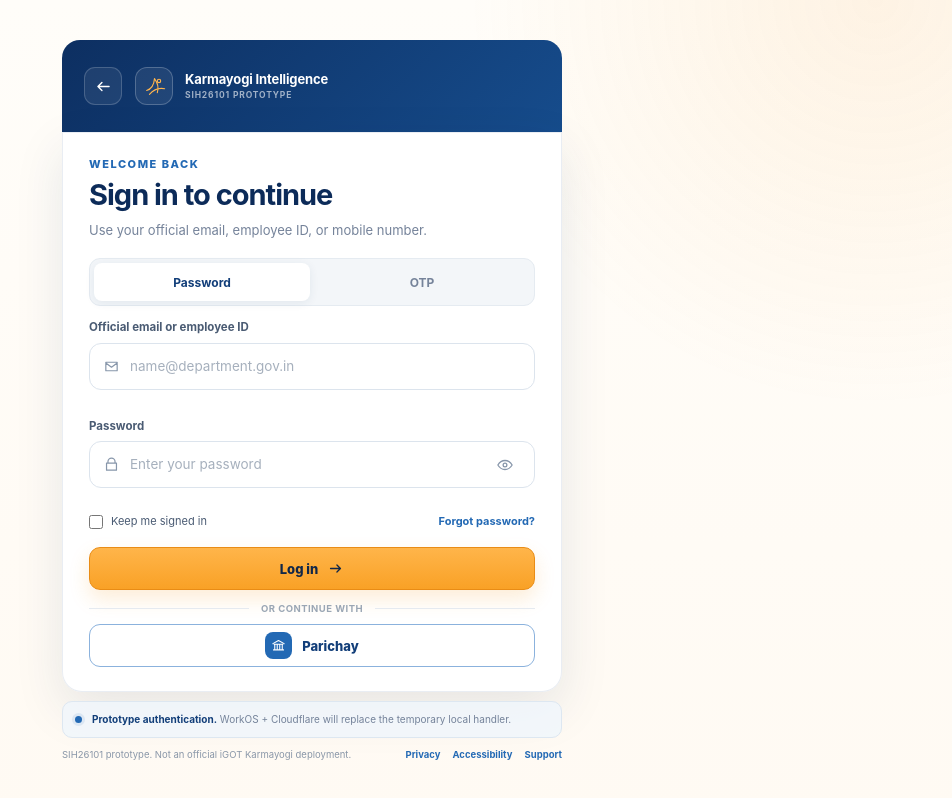
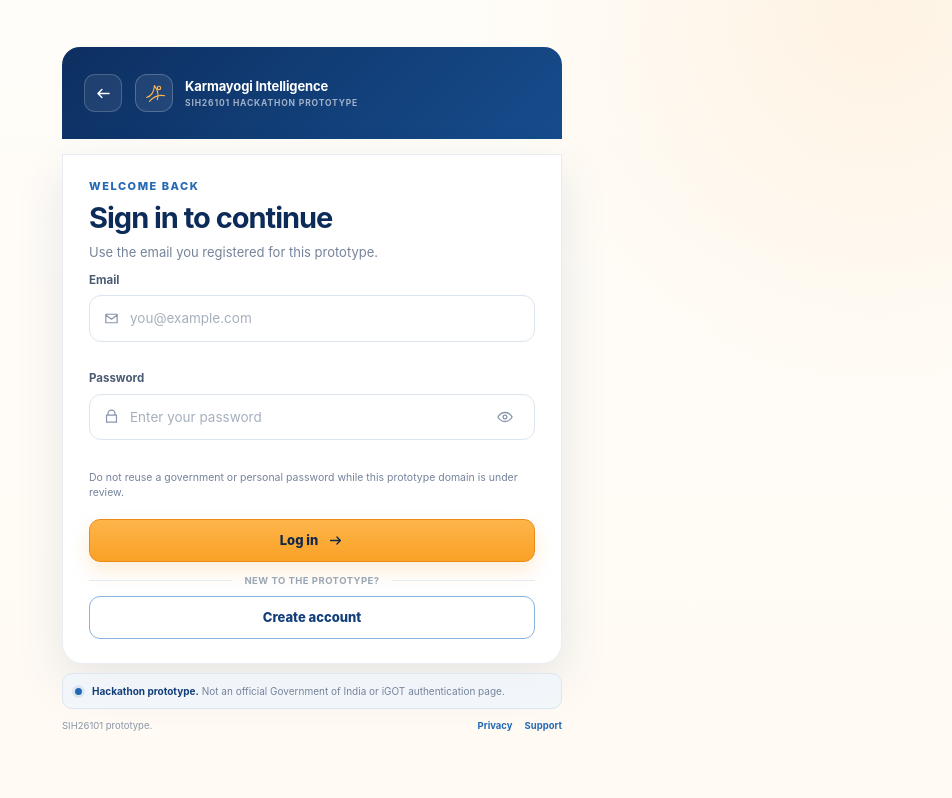
Before and after one commit to stoicsatvik/SIH26101, a website: page sih-ai-learning-platform/frontend/login.html in a window 1280 px wide. Shown: the whole page, without its empty margins (328-1280 px from the left). Drawn offline with Linux system fonts and the light colour scheme.

Commit message:
Make login explicitly prototype-branded and backend-ready

```diff
--- a/sih-ai-learning-platform/frontend/login.html
+++ b/sih-ai-learning-platform/frontend/login.html
@@ -3,8 +3,8 @@
 <head>
   <meta charset="UTF-8" />
   <meta name="viewport" content="width=device-width, initial-scale=1.0" />
-  <meta name="description" content="SIH26101 official access login prototype." />
-  <title>Login | Karmayogi Intelligence</title>
+  <meta name="description" content="SIH26101 hackathon prototype sign-in." />
+  <title>Sign in | SIH26101</title>
   <link rel="stylesheet" href="./styles.css" />
   <link rel="stylesheet" href="./alignment-fixes.css" />
 </head>
@@ -14,47 +14,28 @@
       <a class="mobile-back-link" href="./index.html" aria-label="Back to home">
         <svg viewBox="0 0 24 24" aria-hidden="true"><path d="M19 12H5M10 7l-5 5 5 5" /></svg>
       </a>
-
-      <a class="brand-lockup standalone-brand-lockup" href="./index.html" aria-label="Karmayogi Intelligence home">
-        <span class="brand-mark" aria-hidden="true">
-          <svg viewBox="0 0 48 48">
-            <path d="M10 31c8-2 13-10 14-21 6 8 8 16 5 25" />
-            <path d="M15 38c8-9 17-12 27-10" />
-            <circle cx="32" cy="14" r="3" />
-          </svg>
-        </span>
-        <span class="brand-name">
-          <strong>Karmayogi Intelligence</strong>
-          <small>SIH26101 Prototype</small>
-        </span>
+      <a class="brand-lockup standalone-brand-lockup" href="./index.html" aria-label="SIH26101 home">
+        <span class="brand-mark" aria-hidden="true"><svg viewBox="0 0 48 48"><path d="M10 31c8-2 13-10 14-21 6 8 8 16 5 25" /><path d="M15 38c8-9 17-12 27-10" /><circle cx="32" cy="14" r="3" /></svg></span>
+        <span class="brand-name"><strong>Karmayogi Intelligence</strong><small>SIH26101 Hackathon Prototype</small></span>
       </a>
     </section>
 
     <section class="standalone-login-content" aria-labelledby="login-title">
       <div class="login-inner standalone-login-inner">
-        <header class="login-topline">
-          <span>Official access</span>
-          <a href="#help">Need help?</a>
-        </header>
-
+        <header class="login-topline"><span>SIH prototype access</span><a href="#help">Need help?</a></header>
         <div class="login-card">
           <div class="login-card__heading">
             <p class="eyebrow eyebrow--blue">Welcome back</p>
             <h1 id="login-title">Sign in to continue</h1>
-            <p>Use your official email, employee ID, or mobile number.</p>
-          </div>
-
-          <div class="auth-tabs" role="tablist" aria-label="Login method">
-            <button class="auth-tab is-active" id="password-tab" type="button" role="tab" aria-selected="true" aria-controls="auth-form" data-mode="password">Password</button>
-            <button class="auth-tab" id="otp-tab" type="button" role="tab" aria-selected="false" aria-controls="auth-form" data-mode="otp">OTP</button>
+            <p>Use the email you registered for this prototype.</p>
           </div>
 
           <form id="auth-form" novalidate>
             <label class="field" for="identity">
-              <span id="identity-label">Official email or employee ID</span>
+              <span id="identity-label">Email</span>
               <span class="input-wrap">
                 <svg viewBox="0 0 24 24" aria-hidden="true"><path d="M4 6h16v12H4zM4 7l8 6 8-6" /></svg>
-                <input id="identity" name="identity" autocomplete="username" placeholder="name@department.gov.in" required />
+                <input id="identity" name="identity" type="email" autocomplete="username" placeholder="you@example.com" required />
               </span>
               <small class="field-error" id="identity-error"></small>
             </label>
@@ -63,67 +44,29 @@
               <span>Password</span>
               <span class="input-wrap">
                 <svg viewBox="0 0 24 24" aria-hidden="true"><path d="M7 10V8a5 5 0 0110 0v2M5 10h14v10H5z" /></svg>
-                <input id="password" name="password" type="password" autocomplete="current-password" placeholder="Enter your password" />
-                <button class="icon-button" id="toggle-password" type="button" aria-label="Show password">
-                  <svg viewBox="0 0 24 24" aria-hidden="true"><path d="M2.5 12s3.5-6 9.5-6 9.5 6 9.5 6-3.5 6-9.5 6-9.5-6-9.5-6z" /><circle cx="12" cy="12" r="2.5" /></svg>
-                </button>
+                <input id="password" name="password" type="password" autocomplete="current-password" placeholder="Enter your password" required />
+                <button class="icon-button" id="toggle-password" type="button" aria-label="Show password"><svg viewBox="0 0 24 24" aria-hidden="true"><path d="M2.5 12s3.5-6 9.5-6 9.5 6 9.5 6-3.5 6-9.5 6-9.5-6-9.5-6z" /><circle cx="12" cy="12" r="2.5" /></svg></button>
               </span>
               <small class="field-error" id="password-error"></small>
             </label>
 
-            <label class="field is-hidden" id="otp-field" for="otp">
-              <span>Enter 6-digit OTP</span>
-              <span class="input-wrap">
-                <svg viewBox="0 0 24 24" aria-hidden="true"><path d="M12 3v18M5 7h14M5 17h14" /></svg>
-                <input id="otp" name="otp" inputmode="numeric" autocomplete="one-time-code" maxlength="6" placeholder="••••••" />
-              </span>
-              <small class="field-hint" id="otp-hint">Prototype OTP will be shown here after requesting it.</small>
-              <small class="field-error" id="otp-error"></small>
-            </label>
-
             <div class="form-meta" id="password-meta">
-              <label class="checkbox-row">
-                <input id="remember" type="checkbox" />
-                <span>Keep me signed in</span>
-              </label>
-              <button class="text-button" type="button" id="forgot-password">Forgot password?</button>
+              <span class="field-hint">Do not reuse a government or personal password while this prototype domain is under review.</span>
             </div>
 
-            <button class="primary-button" id="submit-button" type="submit">
-              <span>Log in</span>
-              <svg viewBox="0 0 24 24" aria-hidden="true"><path d="M5 12h14M14 7l5 5-5 5" /></svg>
-            </button>
-
+            <button class="primary-button" id="submit-button" type="submit"><span>Log in</span><svg viewBox="0 0 24 24" aria-hidden="true"><path d="M5 12h14M14 7l5 5-5 5" /></svg></button>
             <div class="status-message" id="status-message" role="status" aria-live="polite"></div>
           </form>
 
-          <div class="separator"><span>or continue with</span></div>
-
-          <button class="secondary-button" id="parichay-button" type="button">
-            <span class="government-icon" aria-hidden="true">
-              <svg viewBox="0 0 24 24"><path d="M3 9l9-5 9 5M5 10h14M6 10v7m4-7v7m4-7v7m4-7v7M4 19h16" /></svg>
-            </span>
-            <span>Parichay</span>
-          </button>
+          <div class="separator"><span>new to the prototype?</span></div>
+          <a class="secondary-button" href="./register.html" style="text-decoration:none">Create account</a>
         </div>
 
-        <div class="integration-note">
-          <span class="integration-note__dot" aria-hidden="true"></span>
-          <p><strong>Prototype authentication.</strong> WorkOS + Cloudflare will replace the temporary local handler.</p>
-        </div>
-
-        <footer class="legal-footer" id="help">
-          <p>SIH26101 prototype. Not an official iGOT Karmayogi deployment.</p>
-          <nav aria-label="Footer links">
-            <a href="#privacy">Privacy</a>
-            <a href="#accessibility">Accessibility</a>
-            <a href="#support">Support</a>
-          </nav>
-        </footer>
+        <div class="integration-note"><span class="integration-note__dot" aria-hidden="true"></span><p><strong>Hackathon prototype.</strong> Not an official Government of India or iGOT authentication page.</p></div>
+        <footer class="legal-footer" id="help"><p>SIH26101 prototype.</p><nav aria-label="Footer links"><a href="#privacy">Privacy</a><a href="#support">Support</a></nav></footer>
       </div>
     </section>
   </main>
-
   <script src="./app.js"></script>
 </body>
 </html>
```
